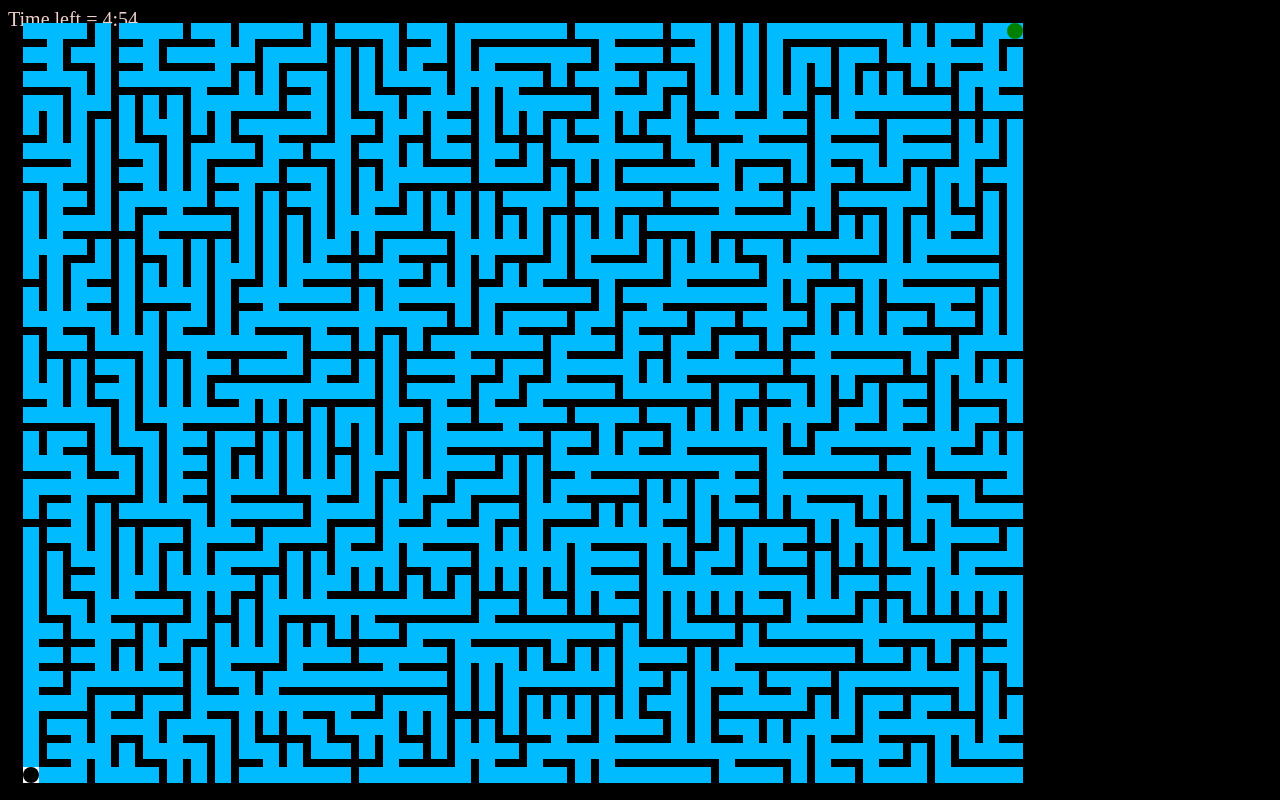
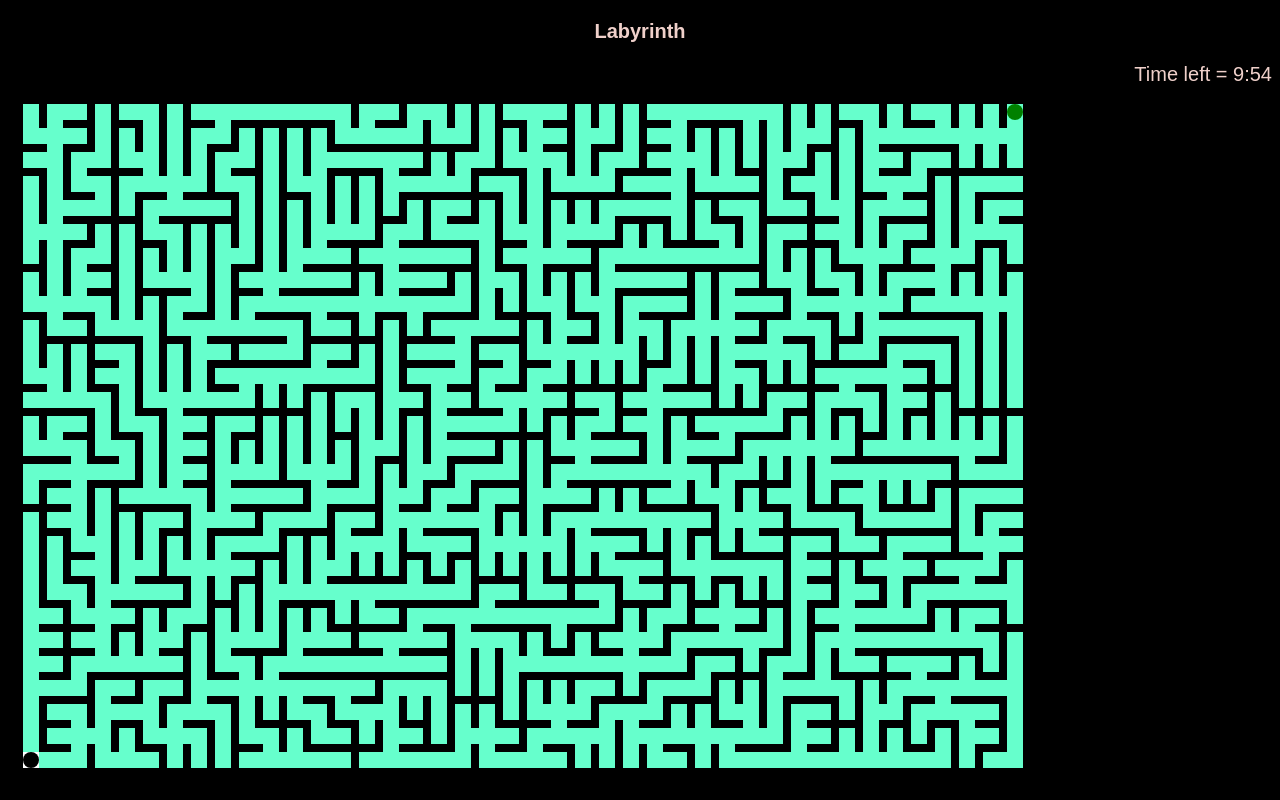
Before and after one commit to vbharadwaj2005/Labyrinth, a plain HTML site: page index.html in a window 1280 px wide. Drawn offline with Linux system fonts and the light colour scheme.

Commit message:
third commit

```diff
--- a/index.html
+++ b/index.html
@@ -4,11 +4,13 @@
     <meta charset="UTF-8">
     <meta name="viewport" content="width=device-width, initial-scale=1.0">
     <link rel="stylesheet" href="style.css">
+    <link rel="icon" type="image/x-icon" href="icons/maze.ico">
     <title>Labyrinth</title>
 </head>
 <body>
+    <h3>Labyrinth</h3>
     <div>Time left = <span id="timer"></span></div>
     <script src="script.js"></script>
-<div></div>
+    <div></div>
 </body>
 </html>
--- a/script.js
+++ b/script.js
@@ -8,7 +8,7 @@ var x = w.innerWidth || e.clientWidth || g.clientWidth,
         y = w.innerHeight || e.clientHeight || g.clientHeight;
 
 var width = x - 250,
-    height = y - 10;
+    height = y - 100;
 
 
 var currentPosition;
@@ -118,7 +118,7 @@ var body = document.querySelectorAll('body');
             south,
             west;
 // makes the maze color
-        context.fillStyle = open ? "#00bbff": "transparent";
+        context.fillStyle = open ? "#66ffcc": "transparent";
         if (d0 === N) fillSouth(i1), x1 = x0, y1 = y0 - 1, d1 = S, south = true;
         else if (d0 === S) fillSouth(i0), x1 = x0, y1 = y0 + 1, d1 = N, south = true;
         else if (d0 === W) fillEast(i1), x1 = x0 - 1, y1 = y0, d1 = E, east = true;
@@ -310,9 +310,10 @@ var body = document.querySelectorAll('body');
     }
 
 document.getElementById('timer').innerHTML =
-  05 + ":" + 00;
+  10 + ":" + 00;
 startTimer();
 
+var i = 0; var j = 0;
 function startTimer() {
   var presentTime = document.getElementById('timer').innerHTML;
   var timeArray = presentTime.split(/[:]+/);
@@ -320,7 +321,8 @@ function startTimer() {
   var s = checkSecond((timeArray[1] - 1));
   if(s==59){m=m-1}
   if(m<0){
-    return
+    i = 1;
+    gameComplete()
   }
 
   document.getElementById('timer').innerHTML =
@@ -335,7 +337,6 @@ function checkSecond(sec) {
   if (sec < 0) {sec = "59"};
   return sec;
 }
-var i = 0;
 const startMinutes = 1
 let time = startMinutes * 60
 const updateCountDown = () => {
@@ -352,8 +353,12 @@ const updateCountDown = () => {
 }
 //Changes the alert when you win the game
     function gameComplete() {
+      if (i==0 && j == 0){
         alert('Congratulations, you won!');
-        i = 1;
+      }
+      if (i == 1 && j == 0){
+        alert('Out of time!');
+      }
       }
 if (i != 0){
 window.addEventListener('resize', function(event) {
--- a/style.css
+++ b/style.css
@@ -5,10 +5,15 @@ body {
 canvas {
   position: absolute;
 }
-
+h3{
+  color:#EFD0CA;
+  font-family: Arial, Helvetica, sans-serif;
+  font-size: 20px;
+  text-align: center
+}
 div {
-  position: absolute;
   color: #EFD0CA;
+  font-family:Arial, Helvetica, sans-serif;
   font-size: 20px;
   text-align: right;
 }
```
Also changed, not shown: icons/maze.ico (added).
